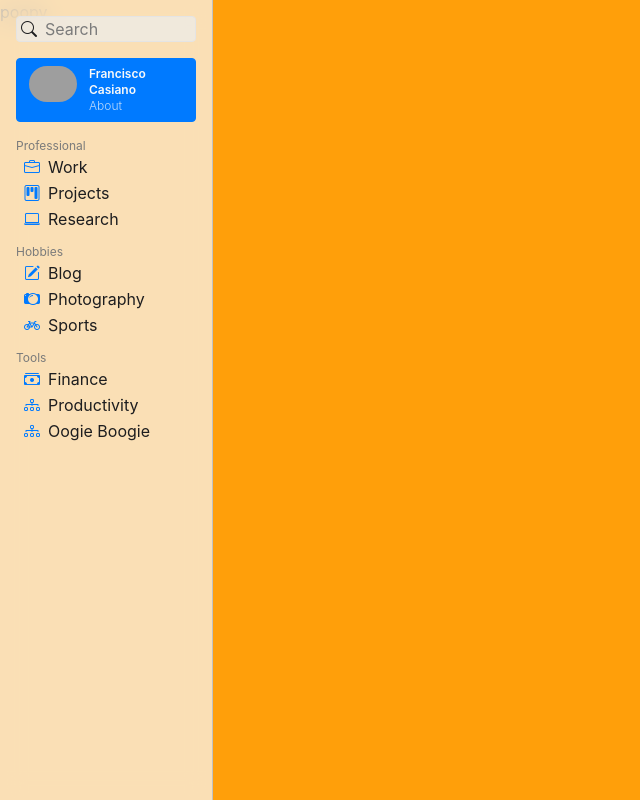
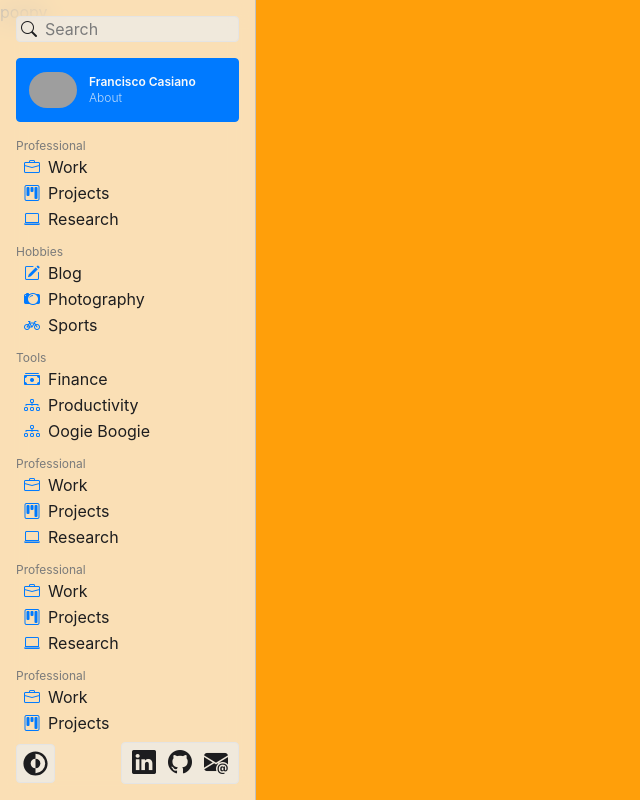
Before and after one commit to panchi64/personal-website, a Next.js app: page / in a window 1280 px wide. Shown: the whole page, without its empty margins (0-640 px from the left). Built offline with nearby package versions, Linux system fonts and the light colour scheme; grey boxes are pictures that could not be loaded.

Commit message:
Menu almost complete! Cleaning up...

```diff
--- a/components/layouts/MenuLayout.tsx
+++ b/components/layouts/MenuLayout.tsx
@@ -1,9 +1,11 @@
 import { Children } from 'react';
-import MenuBar from '../ui/MenuBar';
-import MenuSections from '../ui/MenuSections';
+import MenuBar from '../ui/menu/MenuBar';
+import MenuFooter from '../ui/menu/MenuFooter';
+import MenuSections from '../ui/menu/MenuSections';
 import ProfileSection from '../ui/ProfileSection';
 import SearchBar from '../ui/SearchBar';
 
+// TODO: Delete the extra copies once the overflow-y-auto is fixed
 const menuSectionPayloadExample: any = {
   sections: [
     {
@@ -57,8 +59,162 @@ const menuSectionPayloadExample: any = {
         },
       ],
     },
+    {
+      title: 'professional',
+      content: [
+        {
+          sectionName: 'work',
+          sectionIcon: 'bi-briefcase',
+        },
+        {
+          sectionName: 'projects',
+          sectionIcon: 'bi-kanban',
+        },
+        {
+          sectionName: 'research',
+          sectionIcon: 'bi-laptop',
+        },
+      ],
+    },
+    {
+      title: 'professional',
+      content: [
+        {
+          sectionName: 'work',
+          sectionIcon: 'bi-briefcase',
+        },
+        {
+          sectionName: 'projects',
+          sectionIcon: 'bi-kanban',
+        },
+        {
+          sectionName: 'research',
+          sectionIcon: 'bi-laptop',
+        },
+      ],
+    },
+    {
+      title: 'professional',
+      content: [
+        {
+          sectionName: 'work',
+          sectionIcon: 'bi-briefcase',
+        },
+        {
+          sectionName: 'projects',
+          sectionIcon: 'bi-kanban',
+        },
+        {
+          sectionName: 'research',
+          sectionIcon: 'bi-laptop',
+        },
+      ],
+    },
+    {
+      title: 'professional',
+      content: [
+        {
+          sectionName: 'work',
+          sectionIcon: 'bi-briefcase',
+        },
+        {
+          sectionName: 'projects',
+          sectionIcon: 'bi-kanban',
+        },
+        {
+          sectionName: 'research',
+          sectionIcon: 'bi-laptop',
+        },
+      ],
+    },
+    {
+      title: 'professional',
+      content: [
+        {
+          sectionName: 'work',
+          sectionIcon: 'bi-briefcase',
+        },
+        {
+          sectionName: 'projects',
+          sectionIcon: 'bi-kanban',
+        },
+        {
+          sectionName: 'research',
+          sectionIcon: 'bi-laptop',
+        },
+      ],
+    },
+    {
+      title: 'professional',
+      content: [
+        {
+          sectionName: 'work',
+          sectionIcon: 'bi-briefcase',
+        },
+        {
+          sectionName: 'projects',
+          sectionIcon: 'bi-kanban',
+        },
+        {
+          sectionName: 'research',
+          sectionIcon: 'bi-laptop',
+        },
+      ],
+    },
+    {
+      title: 'professional',
+      content: [
+        {
+          sectionName: 'work',
+          sectionIcon: 'bi-briefcase',
+        },
+        {
+          sectionName: 'projects',
+          sectionIcon: 'bi-kanban',
+        },
+        {
+          sectionName: 'research',
+          sectionIcon: 'bi-laptop',
+        },
+      ],
+    },
+    {
+      title: 'professional',
+      content: [
+        {
+          sectionName: 'work',
+          sectionIcon: 'bi-briefcase',
+        },
+        {
+          sectionName: 'projects',
+          sectionIcon: 'bi-kanban',
+        },
+        {
+          sectionName: 'research',
+          sectionIcon: 'bi-laptop',
+        },
+      ],
+    },
   ],
 };
+
+const socialDetailsPayloadExample: any = [
+  {
+    url: 'https://www.linkedin.com/in/francisco-a-casiano-rosado/',
+    name: 'linkedin',
+    icon: 'bi-linkedin',
+  },
+  {
+    url: 'https://github.com/panchi64',
+    name: 'github',
+    icon: 'bi-github',
+  },
+  {
+    url: 'mailto:contact@franciscocasiano.com',
+    name: 'email',
+    icon: 'bi-envelope-at-fill',
+  },
+];
 
 const MenuLayout = (props: { children: any }) => {
   const { children } = props;
@@ -66,13 +222,14 @@ const MenuLayout = (props: { children: any }) => {
   return (
     <>
       <MenuBar>
-        <div className='flex justify-center'>
+        <div className='grid grid-col justify-center h-full'>
           <div className='max-w-[240px] overflow-y-auto'>
             <SearchBar />
             <ProfileSection
               title='francisco casiano'
               subtitle='about'
             />
+            {/* TODO: Find a way to make the overflow-y-auto only make the Menu Sections area scrollable, keeping the profile section and searchbar visible at all times*/}
             {menuSectionPayloadExample.sections.map((section: any) => {
               return (
                 <MenuSections
@@ -82,9 +239,12 @@ const MenuLayout = (props: { children: any }) => {
               );
             })}
           </div>
+          <div className='place-self-end w-full'>
+            <MenuFooter socialDetails={socialDetailsPayloadExample} />
+          </div>
         </div>
       </MenuBar>
-      {/* TODO: Make this go behind the menu to show the blur effect */}
+      {/* TODO: Add spacing so that the content on the page does not cross over to behind the menubar */}
       <div className='bg-dark-orange h-screen'>
         poopy
         {/* children */}
--- /dev/null
+++ b/components/ui/BootsrapIcon.tsx
@@ -0,0 +1,11 @@
+const BootstrapIcon = (props: {
+  className: string;
+  icon: string;
+  color?: string;
+}) => {
+  const { className, icon, color } = props;
+
+  return <i className={className + ' ' + icon + ' ' + color}></i>;
+};
+
+export default BootstrapIcon;
--- /dev/null
+++ b/components/ui/BootstrapIcon.tsx
@@ -0,0 +1,11 @@
+const BootstrapIcon = (props: {
+  className: string;
+  icon: string;
+  color?: string;
+}) => {
+  const { className, icon, color } = props;
+
+  return <i className={className + ' ' + icon + ' ' + color}></i>;
+};
+
+export default BootstrapIcon;
--- a/components/ui/MenuBar.tsx
+++ /dev/null
@@ -1,16 +0,0 @@
-import React from 'react';
-
-type MenuProps = {
-  children: React.ReactNode;
-};
-const MenuBar = (props: MenuProps) => {
-  return (
-    <>
-      <div className='bg-light-primary/[.72] dark:bg-dark-primary/[.72] border-r-light-secondary dark:border-r-dark-black border-r-[1px] backdrop-blur-md grid-cols-1 p-4 z-50 h-screen w-screen sm:w-1/3 lg:w-1/6 sm:max-w-xs overflow-y-auto fixed'>
-        {props.children}
-      </div>
-    </>
-  );
-};
-
-export default MenuBar;
--- a/components/ui/SearchBar.tsx
+++ b/components/ui/SearchBar.tsx
@@ -1,6 +1,6 @@
 const SearchBar = () => {
   return (
-    <div className='bg-light-item-bg/[.72] dark:bg-dark-item-bg/[.72] border-light-item-border dark:border-dark-item-border border-[1px] rounded flex mb-4 focus-within:outline focus-within:outline-2 focus-within:outline-light-blue dark:focus-within:outline-dark-blue focus-within:outline-offset-[-2px]'>
+    <div className='bg-light-item-bg/[.72] dark:bg-dark-item-bg/[.72] border-light-item-border dark:border-dark-item-border border rounded flex mb-4 focus-within:outline focus-within:outline-2 focus-within:outline-light-blue dark:focus-within:outline-dark-blue focus-within:outline-offset-[-2px]'>
       <div className='mx-1 h-full'>
         <i className='bi-search text-light-black dark:text-dark-white place-self-center' />
       </div>
--- /dev/null
+++ b/components/ui/menu/MenuBar.tsx
@@ -0,0 +1,16 @@
+import React from 'react';
+
+type MenuProps = {
+  children: React.ReactNode;
+};
+const MenuBar = (props: MenuProps) => {
+  return (
+    <>
+      <div className='bg-light-primary/[.72] dark:bg-dark-primary/[.72] border-r-light-secondary dark:border-r-dark-black border-r-[1px] backdrop-blur-md grid-cols-1 p-4 z-50 h-screen w-screen sm:w-1/3 lg:w-1/5 sm:max-w-xs overflow-y-auto fixed'>
+        {props.children}
+      </div>
+    </>
+  );
+};
+
+export default MenuBar;
--- /dev/null
+++ b/components/ui/menu/MenuFooter.tsx
@@ -0,0 +1,39 @@
+import Link from 'next/link';
+import BootstrapIcon from '../BootstrapIcon';
+import ThemeIcon from '../svg-icon/ThemeIcon';
+
+const MenuFooter = (props: { socialDetails: any }) => {
+  const { socialDetails } = props;
+  return (
+    <div className='flex justify-between max-w-[240px]'>
+      {/*
+        Weird width and height because the svg seems to scale to the width and height of the parent and I'm not gonna sit here for 1hr to find out why
+        These values guarantee that the svg is ~24px wide and tall
+      */}
+      <ThemeIcon
+        width={39}
+        height={39}
+        className='bg-light-item-bg/[.72] dark:bg-dark-item-bg/[.72] border-light-item-border dark:border-dark-item-border border rounded text-light-black dark:text-dark-white place-self-center p-1'
+      />
+      <div className=' border rounded bg-light-item-bg/[.72] dark:bg-dark-item-bg/[.72] border-light-item-border dark:border-dark-item-border text-light-black dark:text-dark-white place-self-center p-1'>
+        {socialDetails.map(
+          (item: { url: string; name: string; icon: string }) => {
+            return (
+              <Link
+                href={item.url}
+                key={item.name}
+              >
+                <BootstrapIcon
+                  icon={item.icon}
+                  className={'py-1 px-[6px] text-2xl'}
+                />
+              </Link>
+            );
+          }
+        )}
+      </div>
+    </div>
+  );
+};
+
+export default MenuFooter;
--- /dev/null
+++ b/components/ui/menu/MenuSectionItem.tsx
@@ -0,0 +1,46 @@
+import Link from 'next/link';
+import {useAppDispatch, useAppSelector} from '../../../redux/hooks';
+import BootstrapIcon from '../BootstrapIcon';
+
+const MenuSectionItem = (props: { item: any }) => {
+    const selectedOption = useAppSelector((state) => state.menuBar.selOption);
+    const dispatch = useAppDispatch();
+
+    const itemDetails = props.item;
+
+    const itemColors: string =
+        selectedOption == itemDetails.sectionName
+            ? 'text-dark-white bg-light-blue dark:bg-dark-blue rounded'
+            : 'text-light-black dark:text-dark-white';
+
+    const iconColors: string =
+        selectedOption == itemDetails.sectionName
+            ? 'text-dark-white'
+            : 'text-light-blue dark:text-dark-blue';
+
+    const itemClicked = () => {
+        console.log('Item clicked');
+        dispatch({
+            type: 'menuBar/setSelOption',
+            payload: itemDetails.sectionName,
+        });
+    };
+
+    return (
+        <Link
+            href={'/' + itemDetails.sectionName.replaceAll(' ', '-')}
+            onClick={itemClicked}
+        >
+            <div className={'flex py-[1px] ' + itemColors}>
+                <BootstrapIcon
+                    className='px-2'
+                    icon={itemDetails.sectionIcon}
+                    color={iconColors}
+                />
+                <p className={'capitalize'}>{itemDetails.sectionName}</p>
+            </div>
+        </Link>
+    );
+};
+
+export default MenuSectionItem;
--- /dev/null
+++ b/components/ui/svg-icon/ThemeIcon.tsx
@@ -0,0 +1,28 @@
+const ThemeIcon = (props: {
+  width: number;
+  height: number;
+  className: string;
+}) => {
+  const { width, height, className } = props;
+
+  return (
+    <svg
+      xmlns='http://www.w3.org/2000/svg'
+      width={width}
+      height={height}
+      viewBox='0 0 24 24'
+      className={className}
+    >
+      <g fill='currentColor'>
+        <path d='M12 16a4 4 0 0 0 0-8v8Z' />
+        <path
+          fillRule='evenodd'
+          d='M12 2C6.477 2 2 6.477 2 12s4.477 10 10 10s10-4.477 10-10S17.523 2 12 2Zm0 2v4a4 4 0 1 0 0 8v4a8 8 0 1 0 0-16Z'
+          clipRule='evenodd'
+        />
+      </g>
+    </svg>
+  );
+};
+
+export default ThemeIcon;
```
Also changed, not shown: components/ui/MenuSectionItem.tsx (deleted, +0 -43 lines), pages/index.tsx (+15 -11 lines), components/ui/menu/MenuSections.tsx (renamed from components/ui/MenuSections.tsx).
